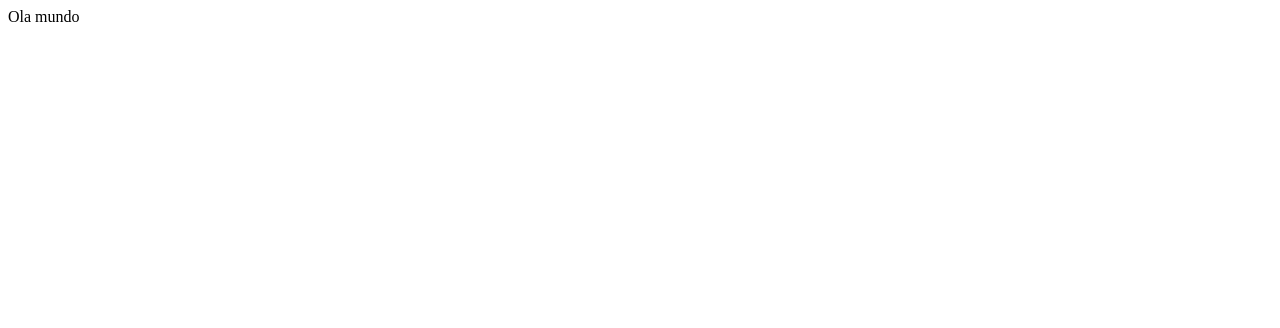
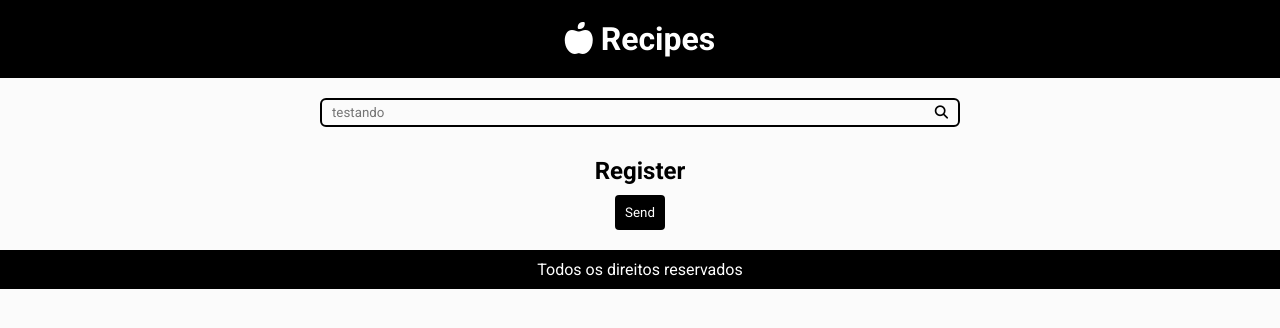
Before and after one commit to GeorgeGantus/LearningDjango, a Django app: page /authors/register in a window 1280 px wide. Before the commit the part shown is almost empty. Shown: the top 328 px of the page. Run offline with Django 4.2, Linux system fonts and the light colour scheme; some libraries are stand-ins or nearby versions.

Commit message:
feat: create register template and move global templates

```diff
--- /dev/null
+++ b/authors/static/authors/css/style.css
@@ -0,0 +1,39 @@
+.form-group {
+    margin-bottom: 1rem;
+}
+
+.form-group label {
+    display: block;
+}
+
+.form-container {
+    max-width: 64rem;
+    margin: 0 auto;
+}
+
+.form-group input {
+    width: 100%;
+    height: 3rem;
+    padding: 5px;
+}
+
+.form-group button {
+    padding: 1rem;
+    border: none;
+    border-radius: 4px;
+    color: white;
+    background-color: black;
+    margin: 0 auto;
+    display: block;
+    margin-top: 1rem;
+}
+
+.form-title {
+    display: flex;
+    justify-content: center;
+}
+
+.errorlist {
+    list-style-type: none;
+    color: red;
+}
--- a/authors/templates/authors/pages/register.html
+++ b/authors/templates/authors/pages/register.html
@@ -1 +1,30 @@
-<div>Ola mundo</div>
+{% extends 'globals/structure/base.html' %}
+{% block title %} Register | Author{% endblock title %}
+{% block content %}
+<div class="form-title">
+    <h2>Register</h2>
+</div>
+{% include "globals/partials/messages.html" %}
+<div class="form-container">
+    <form action="{% url 'authors:create' %}" method="POST">
+    {% csrf_token %}
+
+        <div class="form-content">
+        {% for field in form %}
+            <div class="form-group">
+                <label for="{{ field.id_for_label }}">{{ field.label }}</label>
+                {{field}}
+                {% if field.help_text %}
+                  <p class="help-text">{{ field.help_text }}</p>
+                {% endif %}
+            {{ field.errors }}
+            </div>
+        {% endfor %}
+        </div>
+
+        <div class="form-group">
+            <button type="submit">Send</button>
+        </div>
+    </form>
+  </div>
+{% endblock content %}
--- a/recipes/templates/recipes/pages/home.html
+++ b/recipes/templates/recipes/pages/home.html
@@ -4,7 +4,7 @@
 {% endblock title %}
 
 {% block content %}
-    {% include "recipes/partials/messages.html" %}
+    {% include "globals/partials/messages.html" %}
     <div class="main-content main-content-list container">
         {% for recipe in recipes  %}
             {% include "recipes/partials/card.html" %}
--- a/templates/globals/partials/head.html
+++ b/templates/globals/partials/head.html
@@ -7,3 +7,4 @@
 <link rel="preconnect" href="https://fonts.gstatic.com" crossorigin>
 <link href="https://fonts.googleapis.com/css2?family=Roboto:wght@400;700&display=swap" rel="stylesheet">
 <link rel="stylesheet" href="{% static 'recipes/css/style.css' %}">
+<link rel="stylesheet" href="{% static 'authors/css/style.css' %}">
```
Also changed, not shown: templates/globals/partials/messages.html (renamed from recipes/templates/recipes/partials/messages.html).
